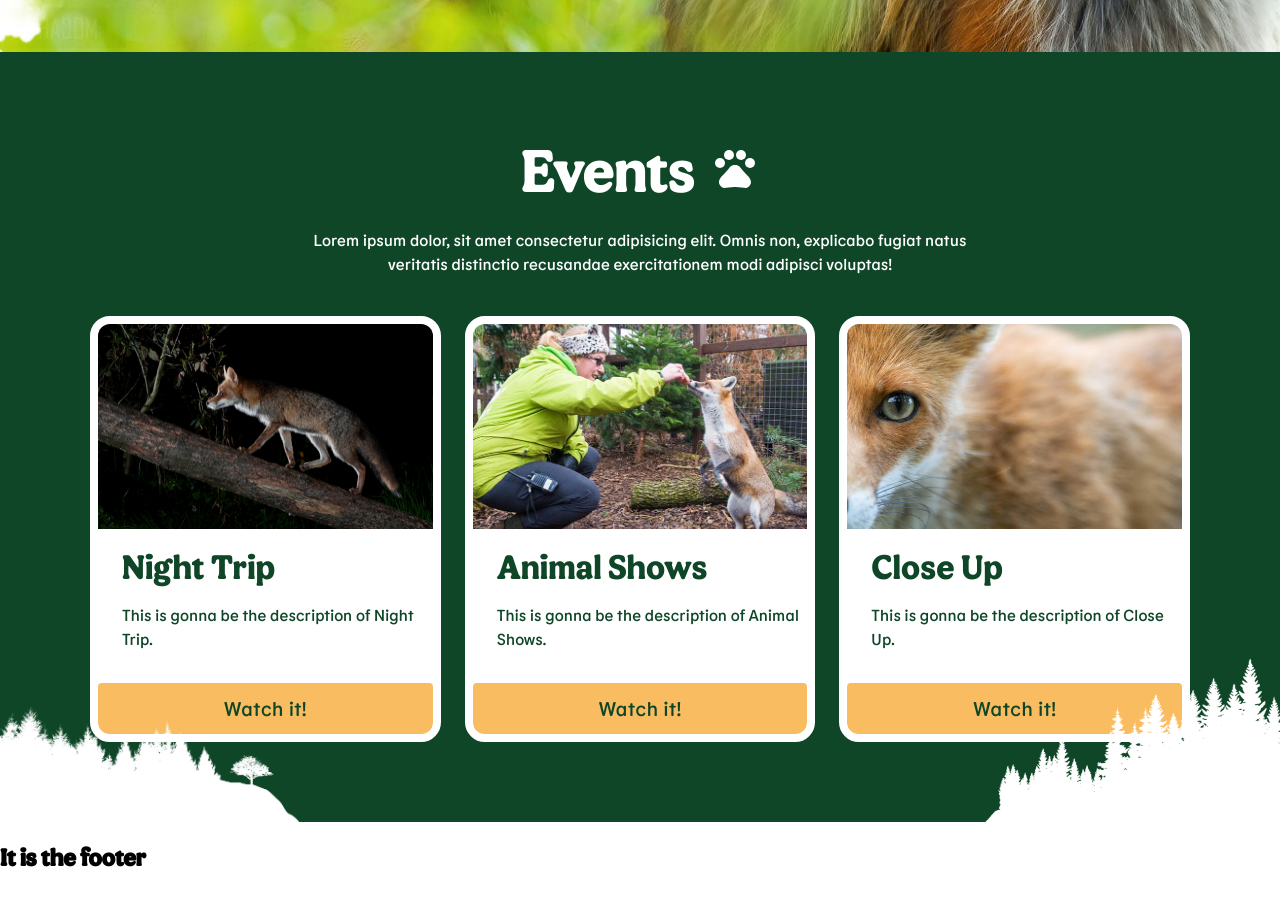
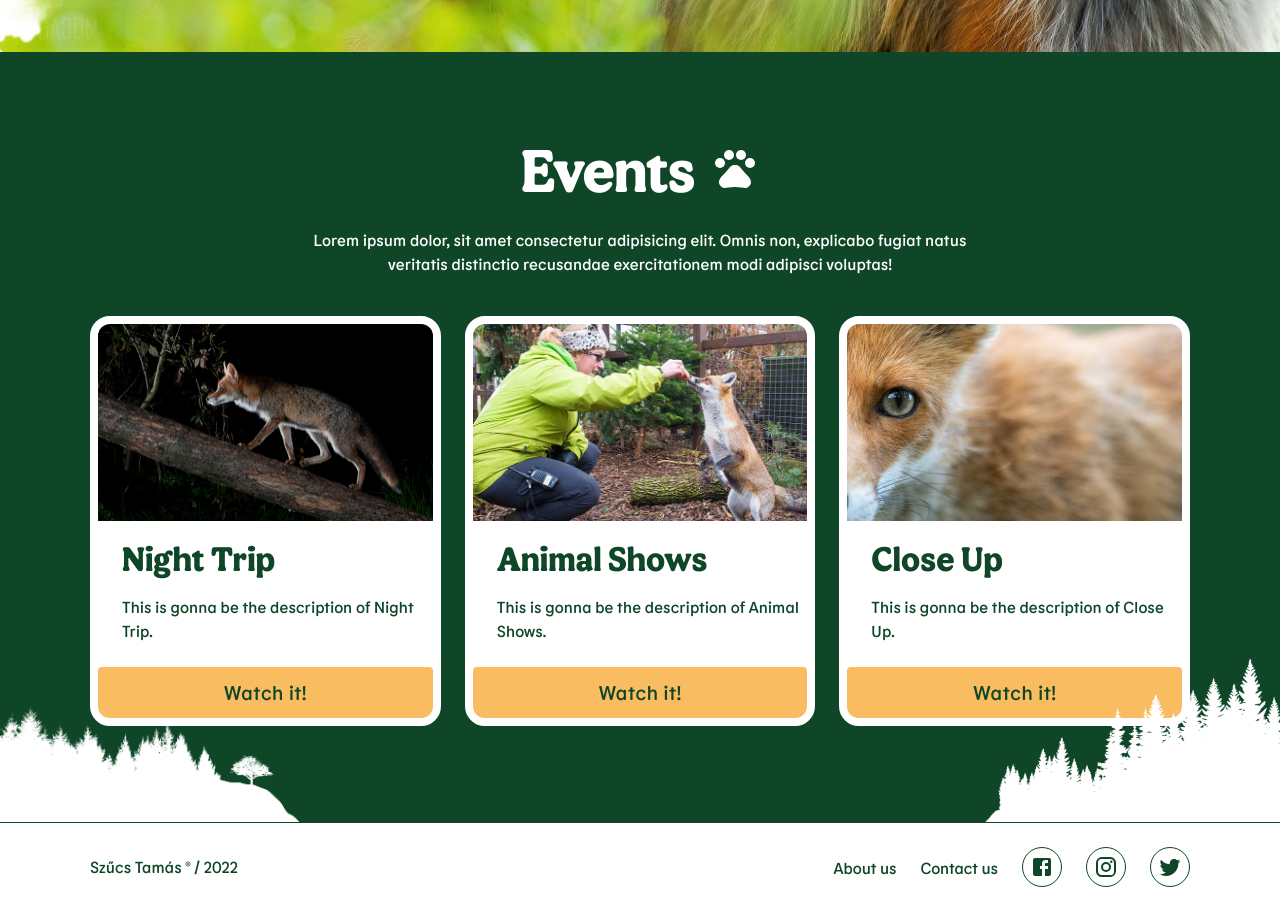
Before and after one commit to szcstamas/foxvillage, a React (Create React App) app: page / in a window 1280 px wide. Shown: the part 920-1831 px from the top of the page. Built offline with nearby package versions, Linux system fonts and the light colour scheme.

Commit message:
adding direction of animation as props in cardsection / changing color + box-shadow on hover in footer links

```diff
--- a/src/components/CardSection.tsx
+++ b/src/components/CardSection.tsx
@@ -18,9 +18,10 @@ interface Props {
     cardSectionSecondIllu: string;
     cardSectionIlluWidth: string;
     arrayOfCards: Array<{ Img: string, Title: string, Desc: string, Link: string }>;
+    xDirection: number;
 }
 
-const CardSection = ({ id, cardSectionH2, cardSectionBg, cardSectionH2Color, cardSectionParagraph, cardSectionIconLightColor, cardSectionIconDarkColor, cardSectionFirstIllu, cardSectionSecondIllu, cardSectionIlluWidth, arrayOfCards }: Props) => {
+const CardSection = ({ id, cardSectionH2, cardSectionBg, cardSectionH2Color, cardSectionParagraph, cardSectionIconLightColor, cardSectionIconDarkColor, cardSectionFirstIllu, cardSectionSecondIllu, cardSectionIlluWidth, arrayOfCards, xDirection }: Props) => {
 
     const cardSectionIlluStyleLeft = {
         position: 'absolute',
@@ -54,7 +55,7 @@ const CardSection = ({ id, cardSectionH2, cardSectionBg, cardSectionH2Color, car
                 >
                     <Box
                         component={motion.div}
-                        initial={{ opacity: 0, x: -100 }}
+                        initial={{ opacity: 0, x: xDirection }}
                         whileInView={{ opacity: 1, x: 0 }}
                         sx={{ display: 'flex', gap: 2, justifyContent: 'center', alignItems: 'center' }}
                     >
--- a/src/components/Footer.tsx
+++ b/src/components/Footer.tsx
@@ -1,8 +1,106 @@
-import React from 'react'
+import { Box, Typography, Link } from '@mui/material';
+import { ThemeProvider } from '@mui/material/styles';
+import { ContainerBoxStyles } from '../constants/Styles';
+import { theme } from '../constants/Theme';
+import FacebookIcon from '@mui/icons-material/Facebook';
+import InstagramIcon from '@mui/icons-material/Instagram';
+import TwitterIcon from '@mui/icons-material/Twitter';
 
 const Footer = () => {
+
+    const icons = [<FacebookIcon />, <InstagramIcon />, <TwitterIcon />];
+    const footerLinkStyles = {
+
+        transition: 'all .2s ease',
+        '&:hover': {
+
+            color: 'secondary.main'
+        }
+    };
+
+    const iconLinkStyles = {
+
+        position: 'relative',
+        borderRadius: '50%',
+        border: '1px solid #0e4627',
+        width: '40px',
+        height: '40px',
+
+        display: 'flex',
+        justifyContent: 'center',
+        alignItems: 'center',
+
+        transition: 'all .2s ease',
+
+        '&:hover': {
+
+            transform: 'translateY(-5px)',
+            boxShadow: '0px 10px 10px rgba(249, 188, 96, .35)',
+            color: '#f9bc60'
+        }
+    };
+
     return (
-        <div><h2>It is the footer</h2></div>
+        <ThemeProvider theme={theme}>
+            <Box
+                component='footer'
+                color='primary.main'
+                sx={{ p: 3, borderTop: '1px solid #0e4627' }}
+            >
+                <Box
+                    component='div'
+                    sx={{
+                        ...ContainerBoxStyles,
+                        display: 'flex',
+                        justifyContent: 'space-between',
+                        alignItems: 'center'
+                    }}
+                >
+
+                    <Typography
+                        paragraph={true}
+                        sx={{ textAlign: 'center', mb: 0 }}
+                    >
+                        Szűcs Tamás &copy; / 2022
+                    </Typography>
+
+                    <Box
+                        component='div'
+                        sx={{ display: 'flex', gap: 3, justifyContent: 'flex-end', alignItems: 'center' }}
+                    >
+
+                        <Link
+                            href='/about'
+                            underline='none'
+                            sx={{ ...footerLinkStyles }}
+                        >
+                            About us
+                        </Link>
+
+                        <Link
+                            href='/contact'
+                            underline='none'
+                            sx={{ ...footerLinkStyles }}
+                        >
+                            Contact us
+                        </Link>
+
+                        {icons.map((icon) => {
+
+                            return (
+
+                                <Link href='#' sx={{ ...iconLinkStyles }}>
+                                    {icon}
+                                </Link>
+                            )
+
+                        })}
+
+                    </Box>
+                </Box>
+
+            </Box>
+        </ThemeProvider>
     )
 }
 
--- a/src/containers/Homepage.tsx
+++ b/src/containers/Homepage.tsx
@@ -21,6 +21,7 @@ const Homepage = () => {
             ></HeroSection>
             <CardSection
                 id='explore'
+                xDirection={-100}
                 cardSectionBg='primary.main'
                 cardSectionH2='Events'
                 cardSectionH2Color='secondary.light'
--- a/src/styles/styles.css
+++ b/src/styles/styles.css
@@ -60,11 +60,14 @@ html {
   scroll-behavior: smooth;
 }
 
-body {
+* {
   -webkit-box-sizing: border-box;
           box-sizing: border-box;
   margin: 0;
   padding: 0;
+}
+
+body {
   font-family: mainFontFamilySans;
 }
 
--- a/src/styles/styles.scss
+++ b/src/styles/styles.scss
@@ -23,10 +23,13 @@ html {
     scroll-behavior: smooth;
 }
 
-body {
+* {
     box-sizing: border-box;
     margin: 0;
     padding: 0;
+}
+
+body {
     font-family: mainFontFamilySans;
 }
 
```
Also changed, not shown: 1 other file (tests, documents, lock files or other folders).
